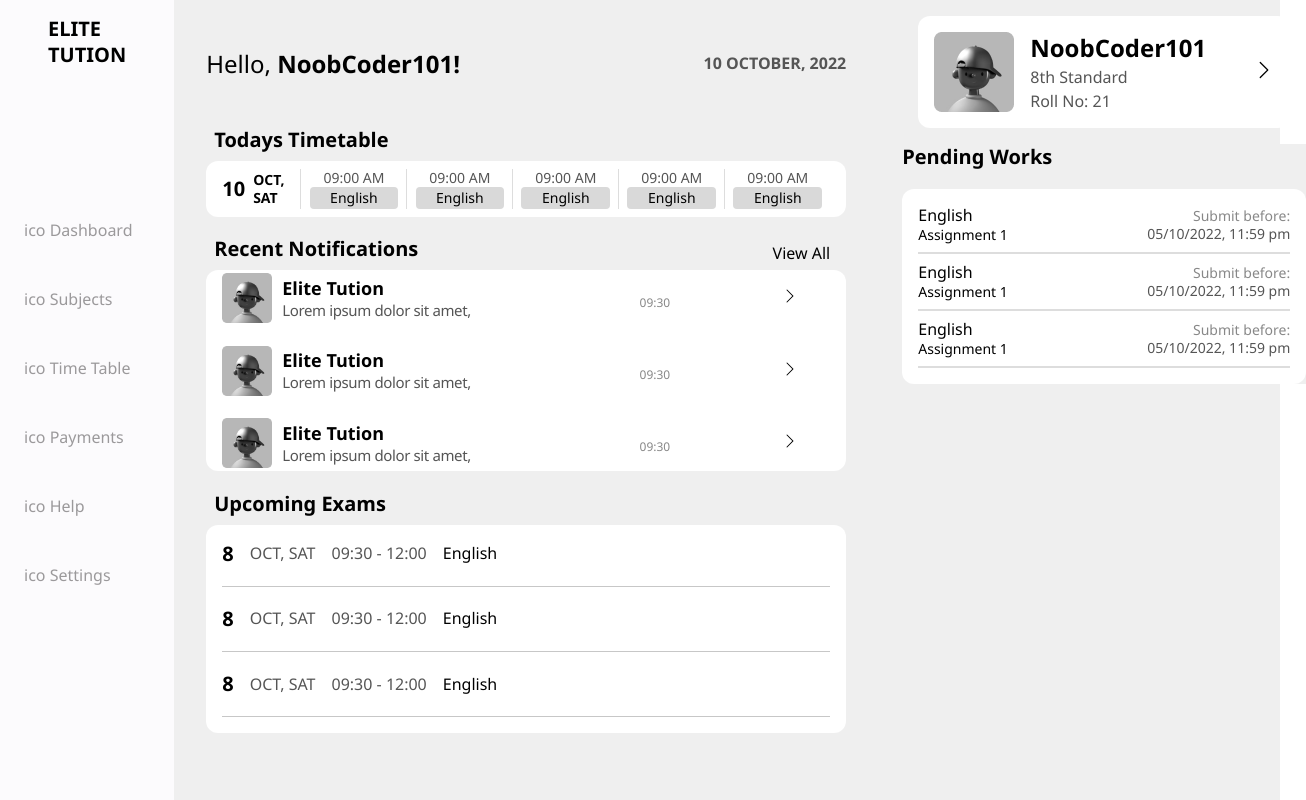
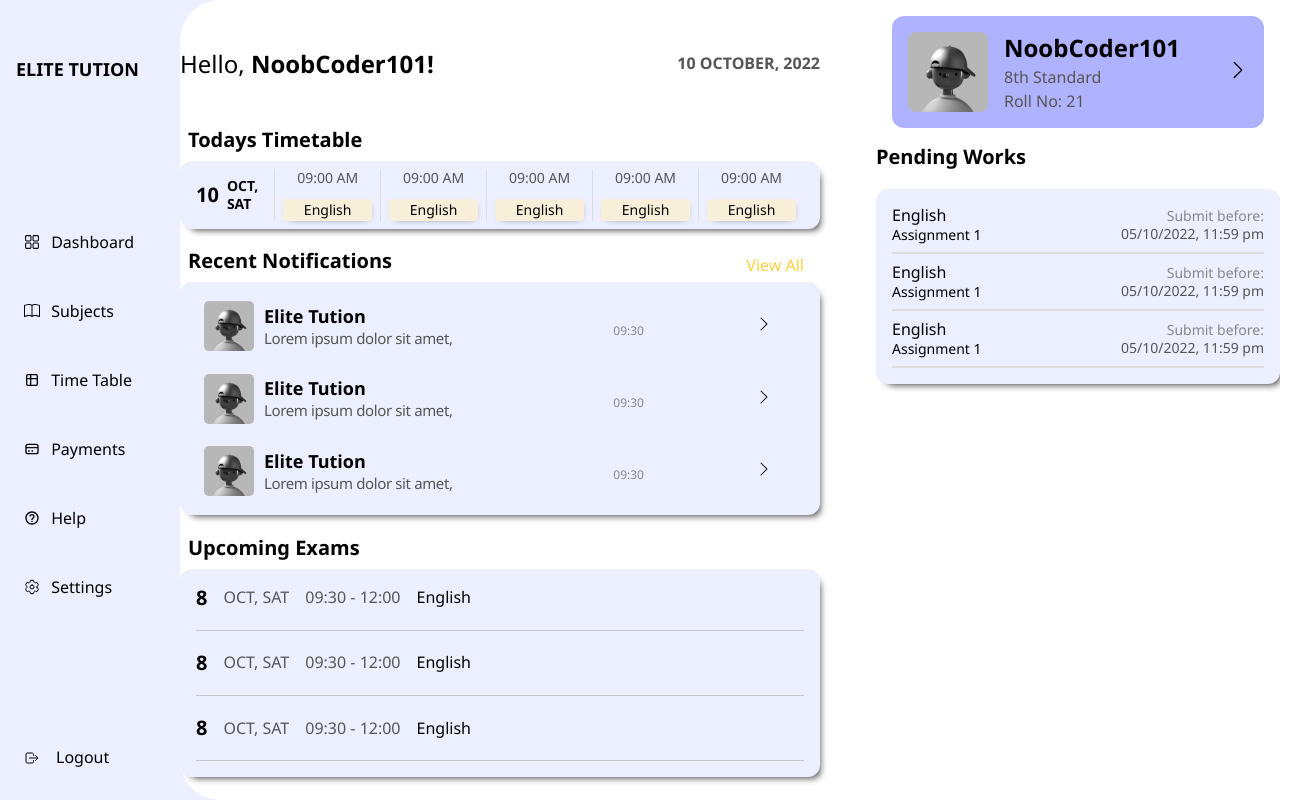
Before and after one commit to Noob-Coders-404/tutors-hub-frontend, a Next.js app: page / in a window 1280 px wide. Shown: the whole page, 1306 px wide, since content can reach past the window. Built offline with nearby package versions, Linux system fonts and the light colour scheme.

Commit message:
side bar

```diff
--- a/components/Layout/Home.js
+++ b/components/Layout/Home.js
@@ -14,9 +14,9 @@ const Home = () => {
         <title>Dashboard</title>
       </Head>
       <div className={styles.dashboard}>
-        <div>
           <SideBar />
-        </div>
+        <div className={styles.spaceholder}/>
+
         <div className={styles.container}>
           <div>
             <div className={styles.title}>
--- a/components/Layout/home.module.css
+++ b/components/Layout/home.module.css
@@ -1,13 +1,15 @@
 .dashboard {
     display: flex;
-    background-color: #EFEFEF;
 }
-
+.spaceholder{
+    width: 190px;
+}
 .container {
     margin-left: 2rem;
     display: flex;
     gap: 3.5rem;
     color: #000;
+    z-index: 99;
 }
 .container>div>div:nth-child(2){
     display: flex;
--- a/components/common/SideBar.js
+++ b/components/common/SideBar.js
@@ -1,48 +1,49 @@
 import styles from "./sidebar.module.css";
+import { RxDashboard } from "react-icons/rx";
+import {BsBook} from 'react-icons/bs'
+import {TbTable} from 'react-icons/tb'
+import {HiOutlineCreditCard} from 'react-icons/hi'
+import {BiHelpCircle} from 'react-icons/bi'
+import {IoSettingsOutline,IoLogOutOutline} from 'react-icons/io5'
 
 export default function SideBar() {
   return (
     <>
       <section className={styles.sidebar}>
-        <div className={styles.container}>
-          <h2>ELITE TUTION</h2>
-          <div className={styles.menu}>
-            <ul>
-              <li>
-                <a href="#">
-                  <span>ico</span> Dashboard
-                </a>
-              </li>
-              <li>
-                <a href="#">
-                  <span>ico</span> Subjects
-                </a>
-              </li>
-              <li>
-                <a href="#">
-                  <span>ico</span> Time Table
-                </a>
-              </li>
-              <li>
-                <a href="#">
-                  <span>ico</span> Payments
-                </a>
-              </li>
-              <li>
-                <a href="#">
-                  <span>ico</span> Help
-                </a>
-              </li>
-              <li>
-                <a href="#">
-                  <span>ico</span> Settings
-                </a>
-              </li>
-            </ul>
+        <div className={styles.curve}/>
+        <h2>ELITE TUTION</h2>
+        <div className={styles.options}>
+          <div>
+            <RxDashboard />
+            <h3>Dashboard</h3>
+          </div>
+          <div>
+            <BsBook />
+            <h3>Subjects</h3>
+          </div>
+          <div>
+            <TbTable />
+            <h3>Time Table</h3>
+          </div>
+          <div>
+            <HiOutlineCreditCard />
+            <h3>Payments</h3>
+          </div>
+          <div>
+            <BiHelpCircle />
+            <h3>Help</h3>
+          </div>
+          <div>
+            <IoSettingsOutline />
+            <h3>Settings</h3>
           </div>
         </div>
+        <div className={styles.logout}>
+          <IoLogOutOutline />
+          <h3>Logout</h3>
+        </div>
       </section>
-      <section className={styles.navbar}>
+      {/* <section className={styles.navbar}>
         <div>
 
         <div>
@@ -62,7 +63,7 @@ export default function SideBar() {
           <h3>Messages</h3>
         </div>
         </div>
-      </section>
+      </section> */}
     </>
   );
 }
--- a/components/common/sidebar.module.css
+++ b/components/common/sidebar.module.css
@@ -1,61 +1,74 @@
 .sidebar {
+    position: fixed;
     width: 100%;
     height: 100vh;
+    display: flex;
+    flex-direction: column;
+    justify-content: space-between;
+    padding: 3.5rem 0rem 2rem 0rem;
+    background: var(--bg-sidebar);
+    width: 230px;
+    z-index: 9;
+
+
+}
+.curve{
+    background-color: var(--main-bg);
+    position: absolute;
+    width: 50px;
+    height: 100%;
+    top: 0;
+    right: 0;
+    border-radius: 40px 0px 0px 40px;
+}
+.sidebar>h2 {
+    font-weight: 700;
+    font-size: 18px;
+    line-height: 26px;
+    margin-left: 1rem;
+}
+
+.options {
+    display: flex;
+    flex-direction: column;
+}
+
+.options>div {
+    display: flex;
+    align-items: center;
+    gap: .7rem;
+    padding: 1.5rem;
+    width: 100%;
 
 }
 
-.navbar {
-    display: none;
+.options>div>h3 {
+    font-weight: 500;
+font-size: 16px;
+line-height: 21px;
+display: flex;
+align-items: center;
+
+color: #000000;
 }
+.options>div:hover {
+    background-color: red;
 
-.container {
-    max-width: 300px;
-    background-color: var(--bg-sidebar);
+}
+.logout{
     display: flex;
-    flex-direction: column;
-    gap: 7rem;
-    color: #000;
-    height: 100%;
+    align-items: center;
+    gap: 1rem;
+    padding-left: 1.5rem;
 }
+.logout>h3{
+    font-weight: 500;
+font-size: 16px;
+line-height: 21px;
 
-.container>h2 {
-    margin: 1rem 3rem;
-    font-weight: 700;
-    font-size: 20px;
-    line-height: 26px;
+color: #000000;
+
 }
-
-.menu>ul {
-    margin: 0;
-    padding: 0;
-}
-
-.menu>ul>li {
-    display: flex;
-    flex-direction: row;
-    align-items: center;
-    padding: 24px;
-    gap: 12px;
-    font-weight: 500;
-    font-size: 16px;
-    line-height: 21px;
-    color: #9b999b;
-}
-
-.menu>ul>li:hover {
-    color: #4d494f;
-    background-color: var(--primary-color);
-}
-
-.menu>ul>li>a:hover>.menu>ul>li {
-    background-color: yellow;
-}
-
-.menu>ul>li:focus-within {
-    background-color: #BBBBBB;
-    border-left: 5px solid;
-}
-
 @media (max-width: 639px) {
     .sidebar {
         display: none;
--- a/components/dashboard/Notification/notification.module.css
+++ b/components/dashboard/Notification/notification.module.css
@@ -6,6 +6,8 @@
     display: flex;
     align-items: center;
     color: #000000;
+    color: #FFD043;
+
 }
 
 .notification>div>h2 {
@@ -17,6 +19,7 @@
     color: #000000;
     margin-bottom: .5rem;
     margin-left: .5rem;
+
 }
 
 .notification>div {
@@ -30,9 +33,10 @@
     flex-direction: column;
     color: #000000;
     gap: 1rem;
-    background-color: #fff;
-    background: #FFFFFF;
+    background: #EBEFFF;
+    box-shadow: 5px 6px 7px -5px rgba(0,0,0,0.75);
     border-radius: 12px;
+    padding: 1rem .5rem;
 }
 
 .container>div {
--- a/components/dashboard/PendingWorks/pendingworks.module.css
+++ b/components/dashboard/PendingWorks/pendingworks.module.css
@@ -1,5 +1,5 @@
 .main{
-    background-color: #EFEFEF;
+    /* background-color: #EFEFEF; */
 }
 
 .main>h2{
@@ -12,7 +12,8 @@
 .container{
     display: flex;
     flex-direction: column;
-    background-color: #fff;
+       background: #EBEFFF;
+    box-shadow: 5px 6px 7px -5px rgba(0,0,0,0.75);
     padding: 1rem;
     color: #000000;
     max-width: 640px;
--- a/components/dashboard/Profile/profile.module.css
+++ b/components/dashboard/Profile/profile.module.css
@@ -7,7 +7,7 @@ max-width: 400px;
     align-items: center;
     padding: 16px;
     gap: 48px;
-    background: #FFFFFF;
+    background: #AFB3FF;
     border-radius: 12px;
 }
 .profile>span{
--- a/components/dashboard/TimeTable/timetable.module.css
+++ b/components/dashboard/TimeTable/timetable.module.css
@@ -1,6 +1,7 @@
 .timetable {
     display: flex;
     flex-direction: column;
+
 }
 
 .timetable>h2 {
@@ -15,7 +16,9 @@
 .container {
     display: flex;
     color: #000;
-    background-color: #FFFFFF;
+    background: #EBEFFF;
+    box-shadow: 5px 6px 7px -5px rgba(0,0,0,0.75);
+    border-radius: 15px;
     border-radius: 12px;
     width: 640px;
     gap: 1rem;
@@ -69,10 +72,13 @@
     text-align: center;
     color: #555555;
     margin: 0;
+    margin-bottom: 12px;
 }
 
 .subjects>div>span {
-    background: #D9D9D9;
+    background: #F7EFD8;
+    box-shadow: 1px 2px 7px -5px rgba(0,0,0,0.75);
+
     border-radius: 4px;
     font-weight: 500;
     font-size: 14px;
--- a/components/dashboard/UpcomingExams/upcomingexams.module.css
+++ b/components/dashboard/UpcomingExams/upcomingexams.module.css
@@ -1,5 +1,5 @@
 .main {
-    background-color: #EFEFEF;
+    /* background-color: #EFEFEF; */
 }
 
 .main>h2 {
@@ -14,7 +14,8 @@
 .container {
     display: flex;
     flex-direction: column;
-    background-color: #fff;
+       background: #EBEFFF;
+    box-shadow: 5px 6px 7px -5px rgba(0,0,0,0.75);
     padding: 1rem;
     color: #000000;
     max-width: 640px;
--- a/styles/globals.css
+++ b/styles/globals.css
@@ -1,3 +1,9 @@
+:root {
+  --primary-color:#EBEFFF;
+  --bg-sidebar:#EBEFFF;
+  --main-bg:#fff
+
+}
 html,
 body {
   padding: 0;
@@ -25,13 +31,7 @@ h1,h2,h3,h4,h5,h6,p{
     color-scheme: dark;
   }
   body {
-    color: white;
-    background-color: #EFEFEF;
+    color: #000;
+    background-color:var(--main-bg)
   }
 }
-:root {
-  --primary-color:#ebe2ff;
-  --bg-sidebar:#fcfbfd;
-
-
-}
```
Also changed, not shown: pages/subjects/index.js (added).
